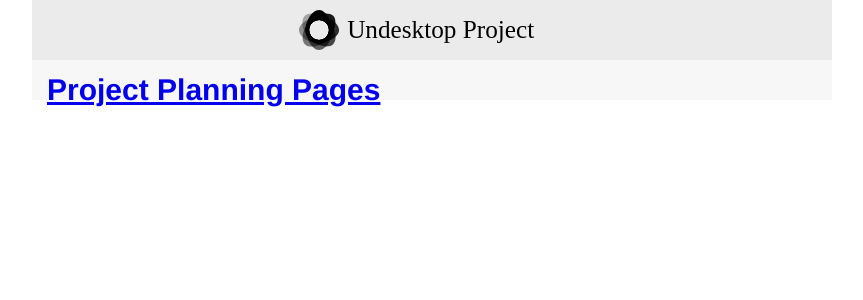
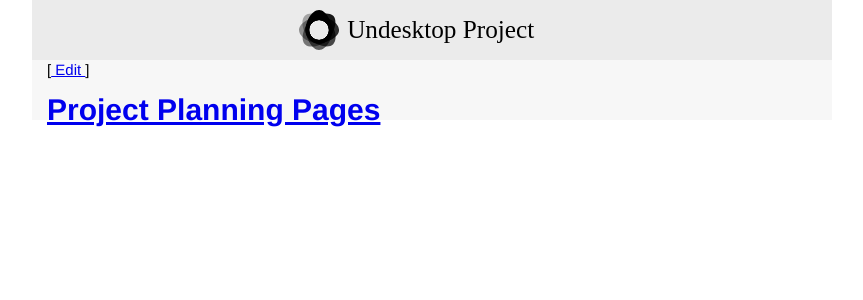
Before and after one commit to undesktop/wiki, a Jekyll site: the page built from index.md, in a window 1280 px wide. Shown: the top 300 px of the page, without its empty margins (208-1071 px from the left). Built offline with Jekyll 4.4.1, drawn with Linux system fonts in a browser that asks for light colours; Markdown is read by kramdown in place of the engine named in the settings.

Commit message:
Add edit link maybe

```diff
--- a/_layouts/default.html
+++ b/_layouts/default.html
@@ -12,6 +12,9 @@
 			<a href="{{ site.github.url }}"><img src="{{ site.github.url }}/img/logo.svg" class="logo"></a>
 		</div>
 		<div class="text-container">
+			[<a href="{{ site.github.repository_url }}/edit/gh-pages/{{ page.url | replace: '.html', '.md' }}">
+				Edit
+			</a>]
 			{{ content }}
 		</div>
 	</div>
```
